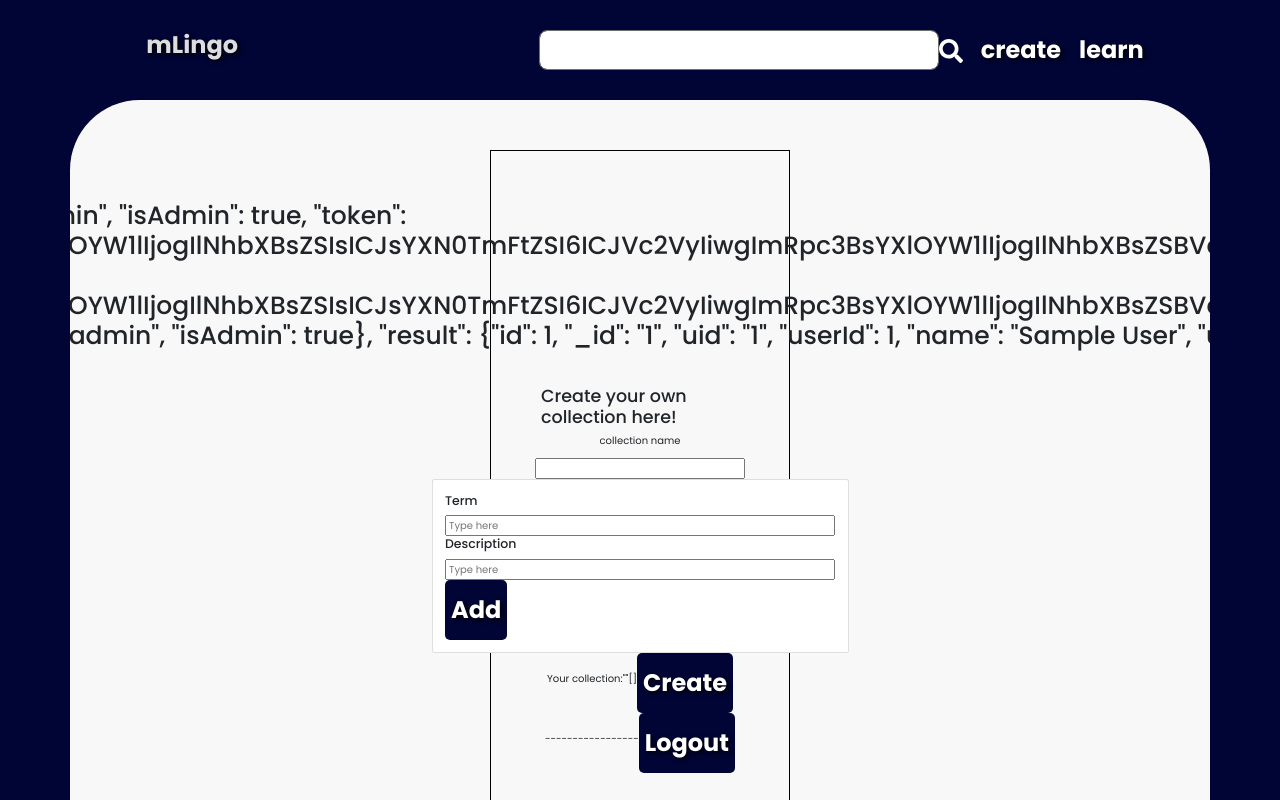
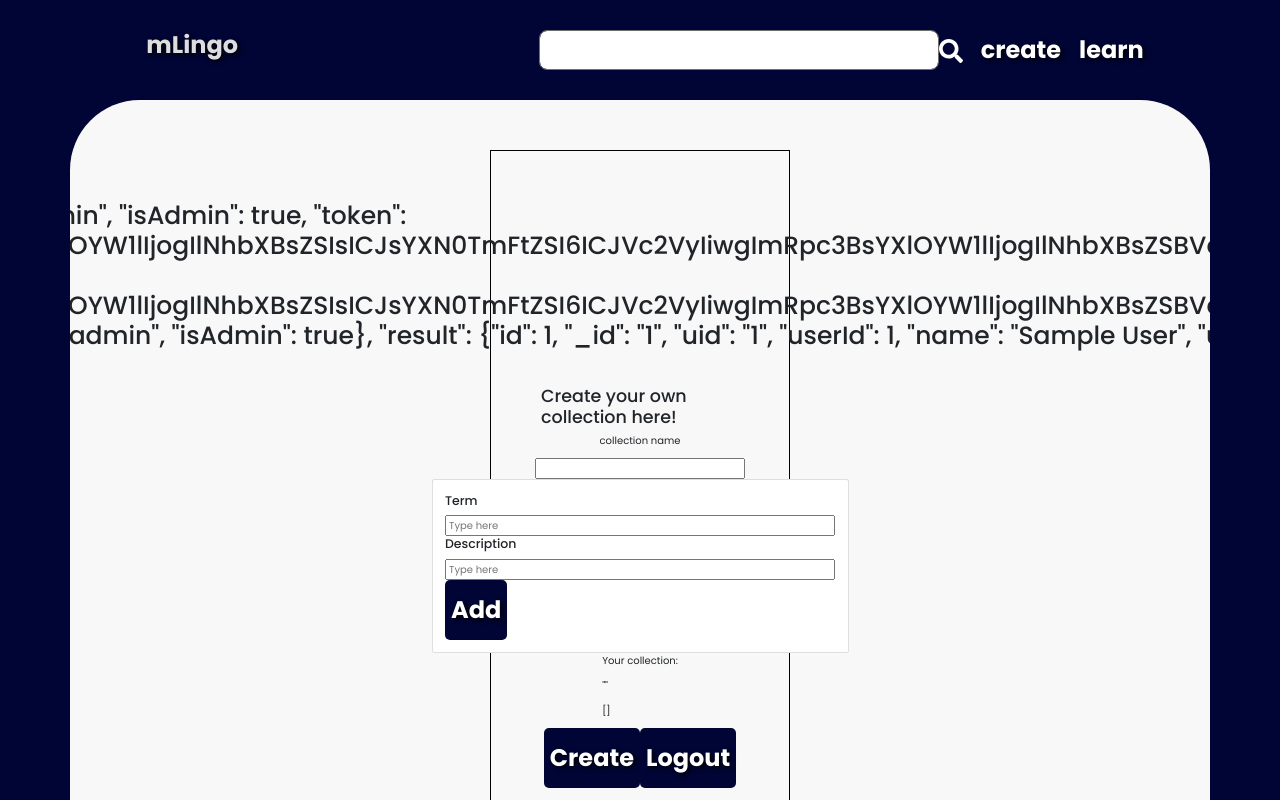
Before and after one commit to mLingoTeam/mLingo-Frontend, a React (Create React App) app in the folder mLingo/ClientApp/: page /create in a window 1280 px wide. Shown: the top 800 px of the page. Built offline with nearby package versions, Linux system fonts and the light colour scheme; sample sign-in values are in the browser's storage.

Commit message:
add search icon

```diff
--- a/mLingo/ClientApp/src/components/UserPanelComponents/CardComponent.js
+++ b/mLingo/ClientApp/src/components/UserPanelComponents/CardComponent.js
@@ -11,14 +11,14 @@ const CardComponent = ({ set }) => {
         <div>
             <Card>
                 <CardBody>
-                    <CardTitle>{set.name}</CardTitle>
-                    <CardSubtitle>{set.ownerId}</CardSubtitle>
-                    <CardText>{set.id}</CardText>
+                    <CardTitle>Collection name: {set.name}</CardTitle>
+                    <CardSubtitle></CardSubtitle>
+                    <CardText></CardText>
                     <Link to="/collection/"><Button onClick={
                         () => {
                             authenticationService.setIntoLocalStorage({ name: "collectionid", value: set.id })
                         }
-                    }>Work with that</Button></Link>
+                    }>See the collection</Button></Link>
                 </CardBody>
             </Card>
         </div>
--- a/mLingo/ClientApp/src/components/UserPanelComponents/Flashcard.js
+++ b/mLingo/ClientApp/src/components/UserPanelComponents/Flashcard.js
@@ -11,7 +11,7 @@ const Flashcard = ({ set }) => {
                 <CardBody>
                     <CardTitle>{set.term}</CardTitle>
                     <CardSubtitle>{set.definition}</CardSubtitle>
-                    <CardText>{set.id}</CardText>
+                    <CardText></CardText>
                 </CardBody>
             </Card>
         </div >
--- a/mLingo/ClientApp/src/components/UserPanelComponents/UserCreate.js
+++ b/mLingo/ClientApp/src/components/UserPanelComponents/UserCreate.js
@@ -61,12 +61,15 @@ class UserCreate extends React.Component {
                         <input name="collectionName" type="text" onChange={this.handleChange} value={this.state.collectionName} />
                         <UserCreateCard set={this.state} functioni={this.handleCardChange} functionii={this.addCard} />
 
-                        <p>Your collection:</p>
-                        <p>{JSON.stringify(this.state.collectionName)}</p>
-                        <p>{JSON.stringify(this.state.cards)}</p>
-                        <button onClick={this.createCollection}>Create</button>
-                        <p> -----------------</p>
-                        <button onClick={this.logout}>Logout</button>
+                        <div>
+                            <p>Your collection:</p>
+                            <p>{JSON.stringify(this.state.collectionName)}</p>
+                            <p>{JSON.stringify(this.state.cards)}</p>
+                        </div>
+                        <div>
+                            <button onClick={this.createCollection}>Create</button>
+                            <button onClick={this.logout}>Logout</button>
+                        </div>
                     </div>
                 </div>
             </div >
```
